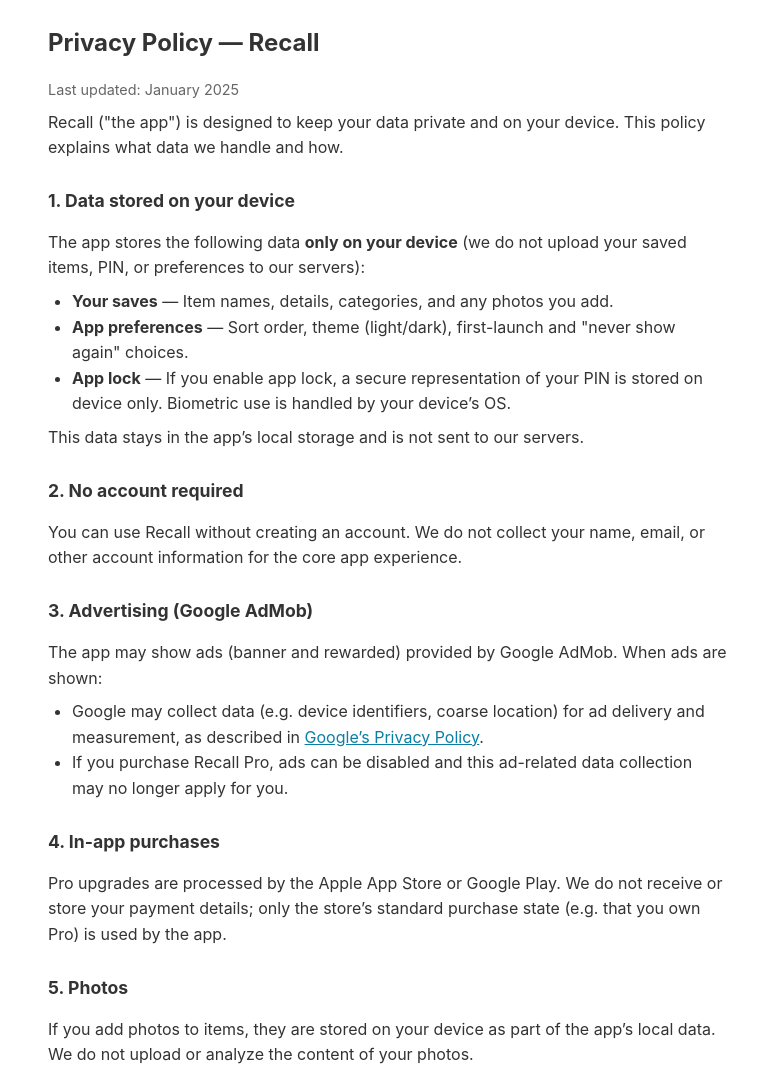
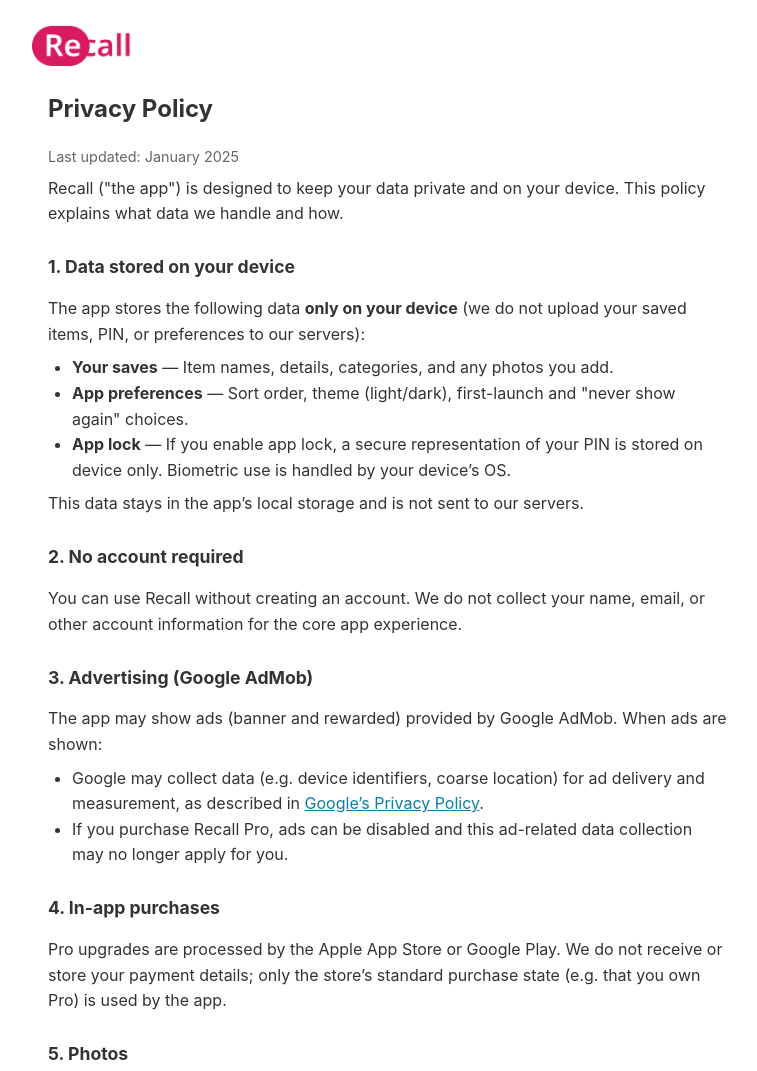
Before and after one commit to 2411labs-sudo/recall, a plain HTML site: page index.html in a window 1280 px wide. Shown: the top 1071 px of the page, without its empty margins (252-1009 px from the left). Drawn offline with Linux system fonts and the light colour scheme.

Commit message:
Update index.html

```diff
--- a/index.html
+++ b/index.html
@@ -19,10 +19,18 @@
     ul { margin: 0.5em 0; padding-left: 1.5em; }
     a { color: #0a7ea4; }
     .updated { color: #666; font-size: 0.9rem; }
+    .logo {
+      display: block;
+      max-width: 100px;
+      margin-left:-1rem;
+      height: auto;
+      margin-bottom: 1.5rem;
+    }
   </style>
 </head>
 <body>
-  <h1>Privacy Policy — Recall</h1>
+  <img src="logo.png" alt="Recall" class="logo" />
+  <h1>Privacy Policy</h1>
   <p class="updated">Last updated: January 2025</p>
 
   <p>Recall (&quot;the app&quot;) is designed to keep your data private and on your device. This policy explains what data we handle and how.</p>
```
